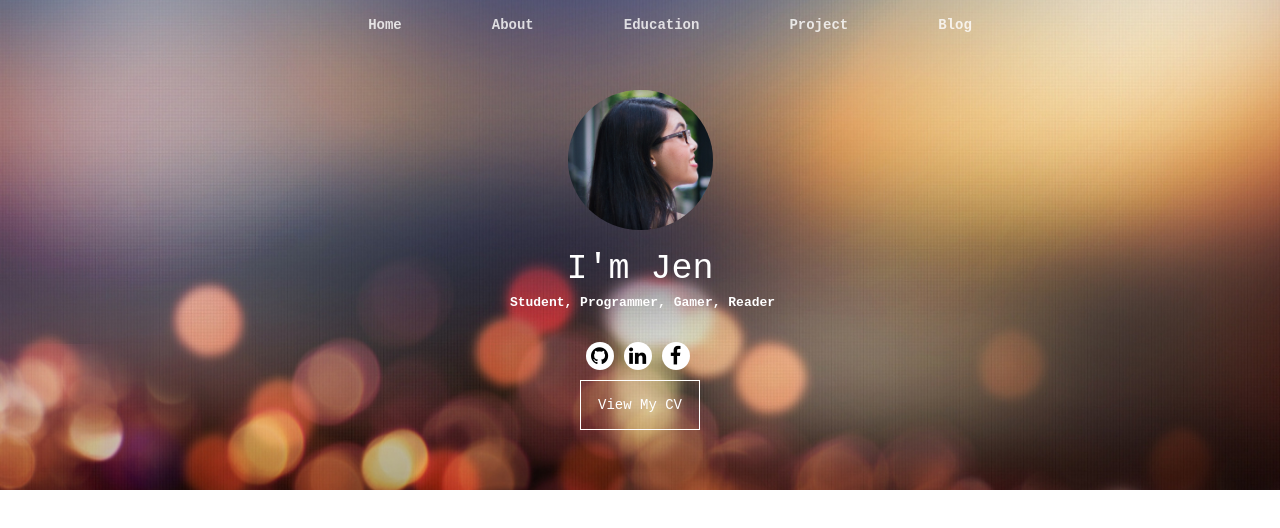
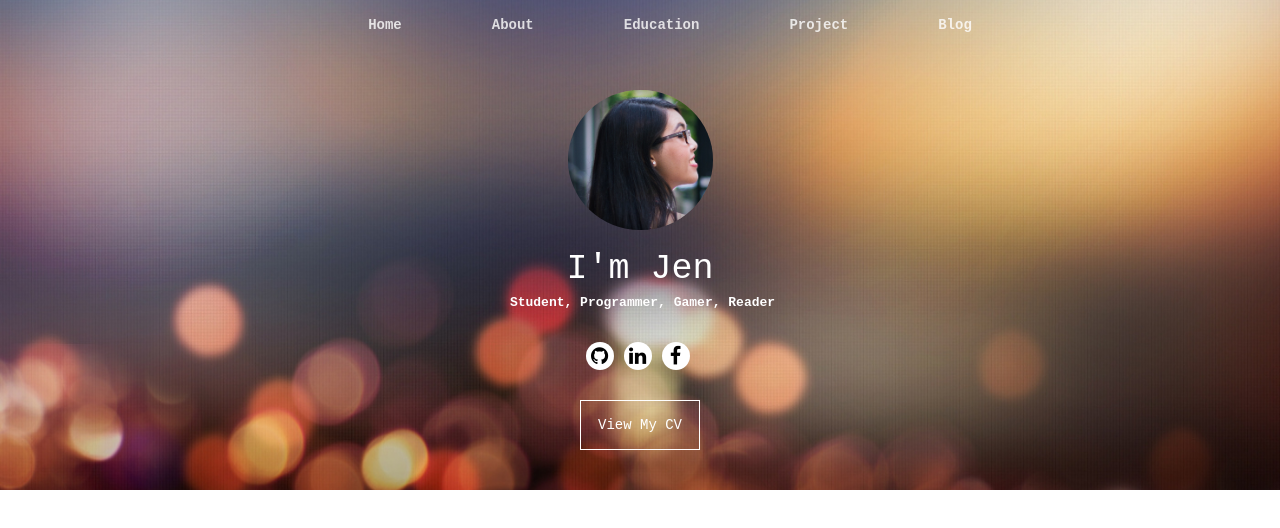
Before and after one commit to frances-ho/frances-ho.github.io, a plain HTML site: page index.html in a window 1280 px wide. Drawn offline with Linux system fonts and the light colour scheme.

Commit message:
fixed padding

```diff
--- a/style.css
+++ b/style.css
@@ -125,7 +125,7 @@ html, body {
 
 .cvbutton {
     text-align: center;
-    padding-top: 20gpx;
+    padding-top: 20px;
 }
 #cvbutton {
     background: transparent;
```
